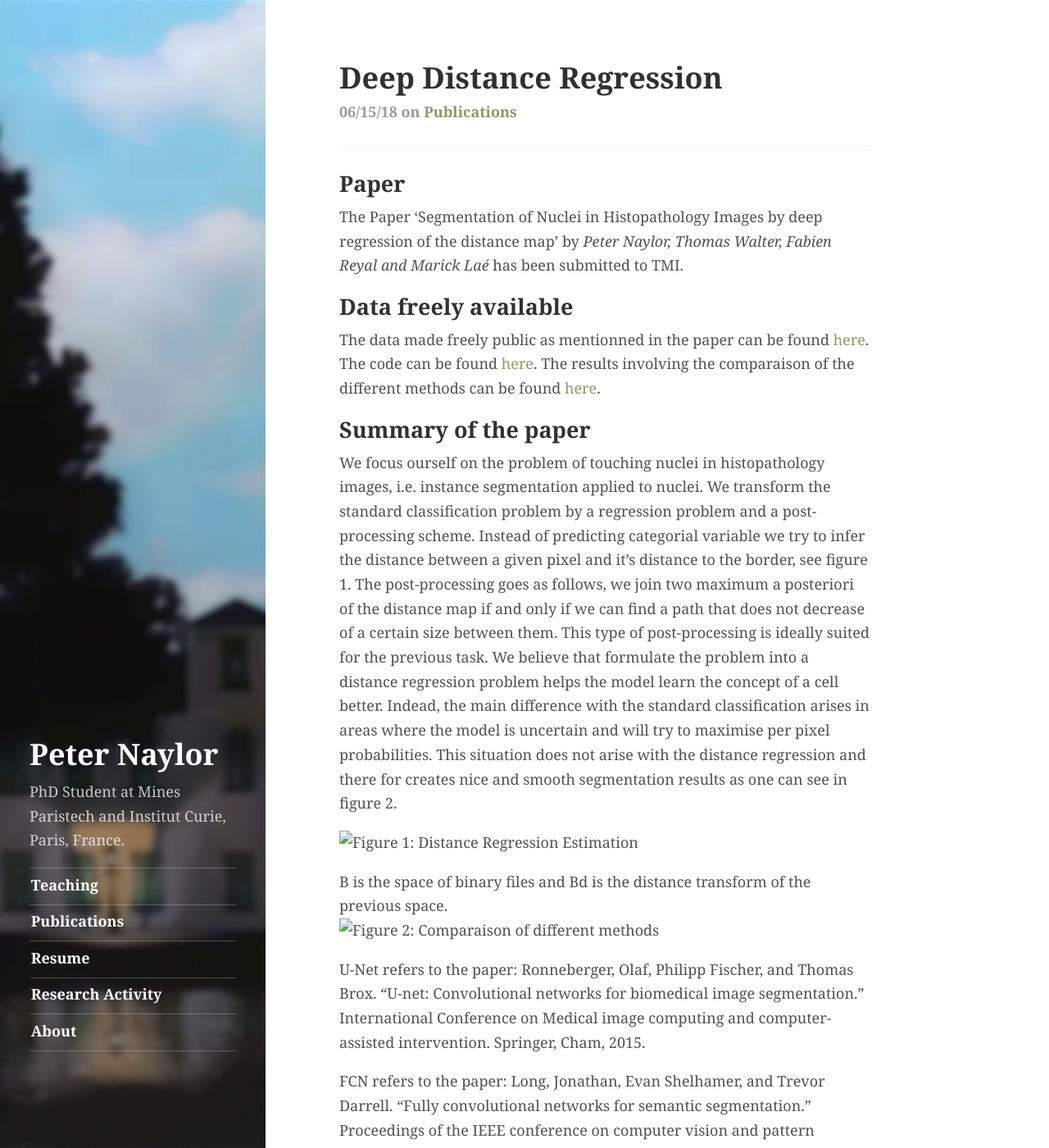
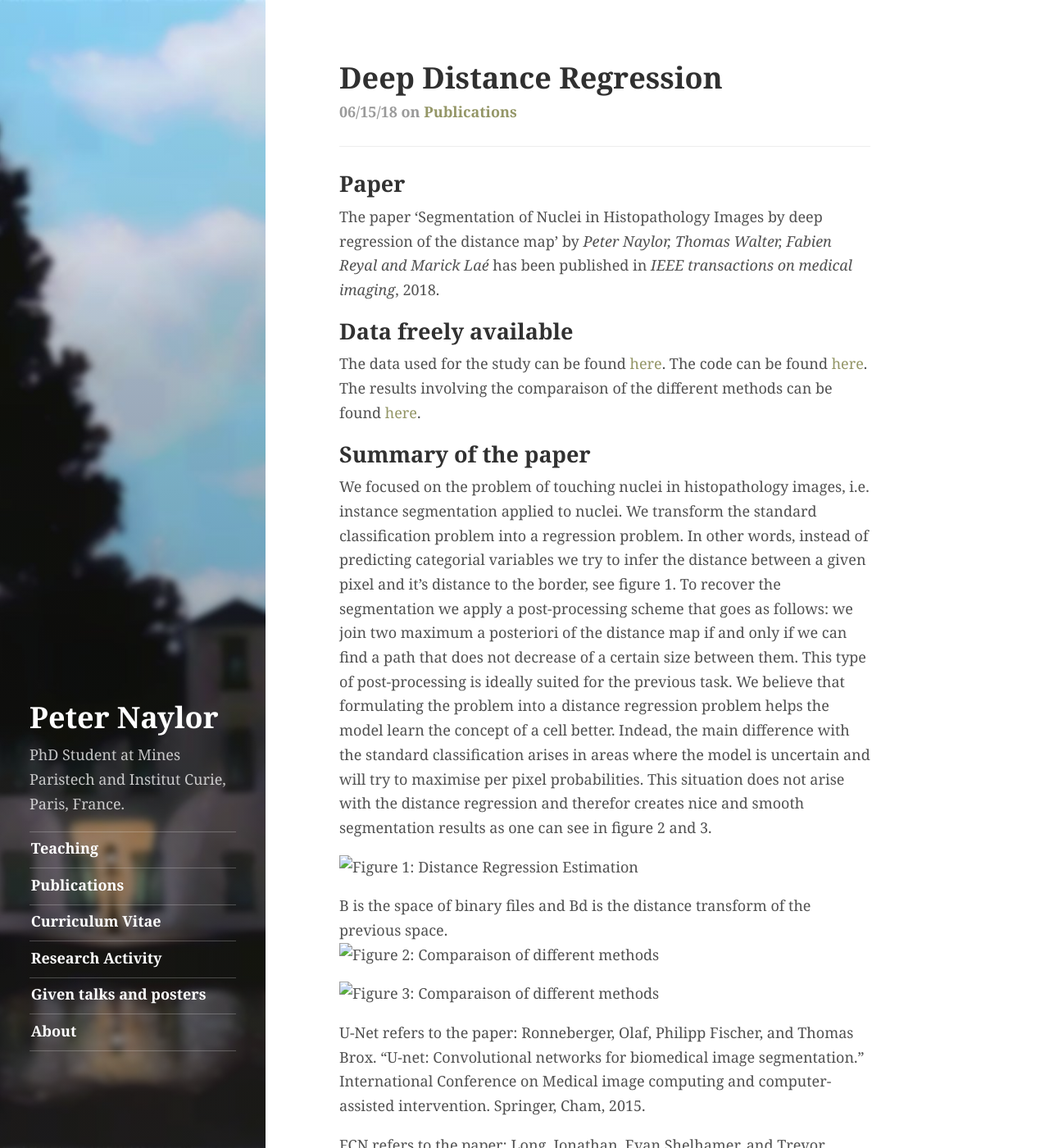
Before and after one commit to PeterJackNaylor/PeterJackNaylor.github.io, a Jekyll site: the page built from _posts/2018-06-15-Deep-Distance-Regression.md, in a window 1280 px wide and 1400 px high. Shown: the whole window at 82% size. Built offline with Jekyll 4.4.1, drawn with Linux system fonts in a browser that asks for light colours; some of the changed text lies outside the part shown.

Commit message:
website bruno updates not finished...

```diff
--- a/_posts/2018-06-15-Deep-Distance-Regression.md
+++ b/_posts/2018-06-15-Deep-Distance-Regression.md
@@ -5,23 +5,25 @@ tags: [Publications]
 ---
 
 ## Paper
-The Paper 'Segmentation of Nuclei in Histopathology Images by deep regression of the distance map' by *Peter Naylor, Thomas Walter, Fabien Reyal and Marick Laé* has been submitted to TMI.
+The paper 'Segmentation of Nuclei in Histopathology Images by deep regression of the distance map' by *Peter Naylor, Thomas Walter, Fabien Reyal and Marick Laé* has been published in *IEEE transactions on medical imaging*, 2018.
 
 ## Data freely available
-The data made freely public as mentionned in the paper can be found [here](https://zenodo.org/record/1175282#.WyP61xy-l5E).
-The code can be found [here]( https://github.com/PeterJackNaylor/DRFNS).
+The data used for the study can be found [here](https://zenodo.org/record/1175282#.WyP61xy-l5E).
+The code can be found [here](https://github.com/PeterJackNaylor/DRFNS).
 The results involving the comparaison of the different methods can be found [here](https://cloud.mines-paristech.fr/index.php/s/OxbkrVqkvtFGDyR).
 
 ## Summary of the paper
-We focus ourself on the problem of touching nuclei in histopathology images, i.e. instance segmentation applied to nuclei. We transform the standard classification problem by a regression problem and a post-processing scheme. Instead of predicting categorial variable we try to infer the distance between a given pixel and it's distance to the border, see figure 1. The post-processing goes as follows, we join two maximum a posteriori of the distance map if and only if we can find a path that does not decrease of a certain size between them. This type of post-processing is ideally suited for the previous task. We believe that formulate the problem into a distance regression problem helps the model learn the concept of a cell better. Indead, the main difference with the standard classification arises in areas where the model is uncertain and will try to maximise per pixel probabilities. This situation does not arise with the distance regression and there for creates nice and smooth segmentation results as one can see in figure 2.
+We focused on the problem of touching nuclei in histopathology images, i.e. instance segmentation applied to nuclei. We transform the standard classification problem into a regression problem. In other words, instead of predicting categorial variables we try to infer the distance between a given pixel and it's distance to the border, see figure 1. To recover the segmentation we apply a post-processing scheme that goes as follows: we join two maximum a posteriori of the distance map if and only if we can find a path that does not decrease of a certain size between them. This type of post-processing is ideally suited for the previous task. We believe that formulating the problem into a distance regression problem helps the model learn the concept of a cell better. Indead, the main difference with the standard classification arises in areas where the model is uncertain and will try to maximise per pixel probabilities. This situation does not arise with the distance regression and therefor creates nice and smooth segmentation results as one can see in figure 2 and 3.
 
 
 
 ![Figure 1: Distance Regression Estimation](../Images/CategorialDistance.png){:class="img-responsive"}
 B is the space of binary files and Bd is the distance transform of the previous space.
 ![Figure 2: Comparaison of different methods](../Images/Samples.png){:class="img-responsive"}
+![Figure 3: Comparaison of different methods](../Images/BoxPlot.png){:class="img-responsive"}
+
 U-Net refers to the paper: Ronneberger, Olaf, Philipp Fischer, and Thomas Brox. "U-net: Convolutional networks for biomedical image segmentation." International Conference on Medical image computing and computer-assisted intervention. Springer, Cham, 2015.
 
 FCN refers to the paper: Long, Jonathan, Evan Shelhamer, and Trevor Darrell. "Fully convolutional networks for semantic segmentation." Proceedings of the IEEE conference on computer vision and pattern recognition. 2015.
 
-RCNN refers to the paper: He, Kaiming, et al. "Mask r-cnn." Computer Vision (ICCV), 2017 IEEE International Conference on. IEEE, 2017.
+Mask r-cnn refers to the paper: He, Kaiming, et al. "Mask r-cnn." Computer Vision (ICCV), 2017 IEEE International Conference on. IEEE, 2017.
--- a/tag/CurriculumVitae.md
+++ b/tag/CurriculumVitae.md
@@ -2,7 +2,7 @@
 layout: page
 tag: Curriculum Vitae
 permalink: /tag/CurriculumVitae/
-title: Resume
+title: Curriculum Vitae
 ---
 
 For my Curriculum Vitae please download the file at this link: [CV](http://members.cbio.mines-paristech.fr/~pnaylor/Downloads/PeterCV.pdf).
```
Also changed, not shown: _posts/2015-06-15-Cours-Sociologie.md (added, +7 -0 lines), _posts/2016-05-26-Bio-info-SVM-and-Graph-kernels.md (+1 -0 lines), _posts/2017-01-15-Isbi.md (+2 -2 lines), _posts/2017-12-08-Introduction-to-machine-learning.md (added, +9 -0 lines), _posts/2018-04-10-LSML-course.md (added, +7 -0 lines), tag/ResearchActivity.md (+3 -5 lines), tag/Talks.md (added, +14 -0 lines), tag/Teaching.md (+1 -1 lines), Images/BoxPlot.png (added), Images/Samples.png.
